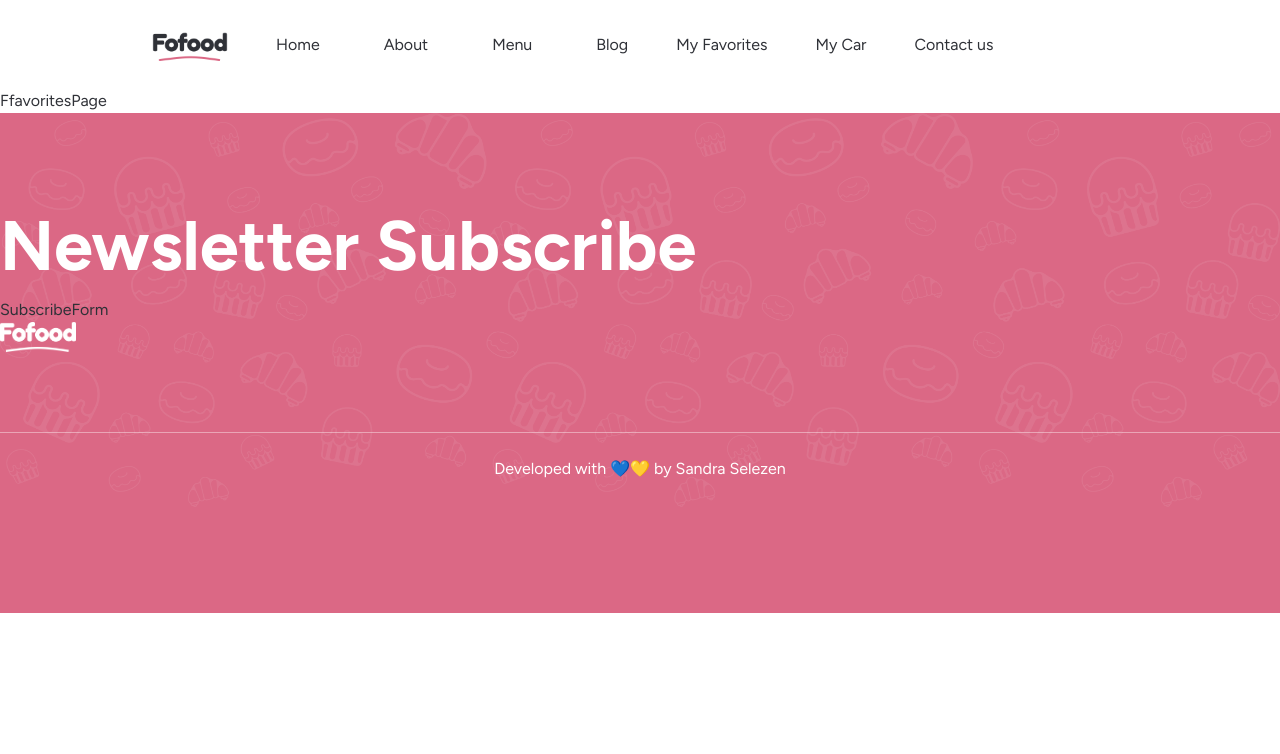
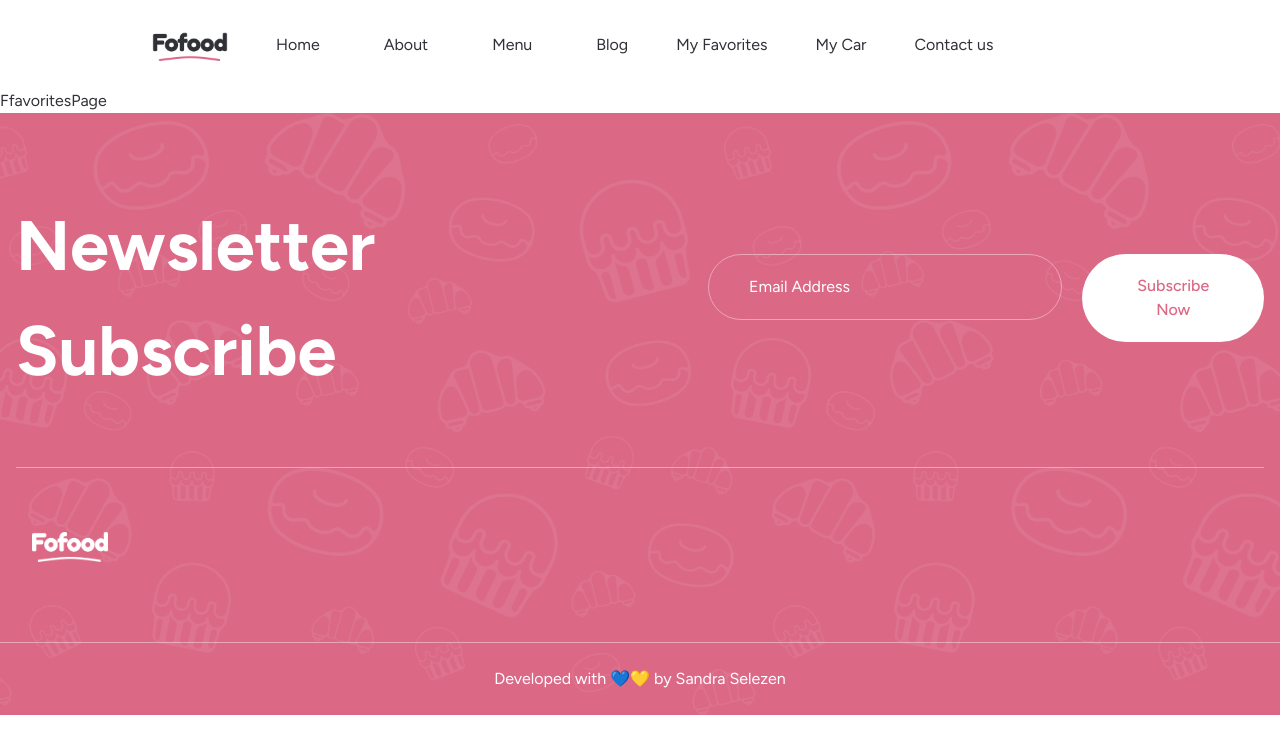
Before and after one commit to sandra-selezen/dessert-alert, a Next.js app: page /favorites in a window 1280 px wide. Shown: the top 754 px of the page. Built offline with nearby package versions, Linux system fonts and the light colour scheme.

Commit message:
Add styles for footer

```diff
--- a/src/app/globals.css
+++ b/src/app/globals.css
@@ -16,6 +16,10 @@
 body {
   font-family: var(--font-figtree);
   color: var(--black-100);
+}
+
+input {
+  @apply border border-solid bg-transparent rounded-full py-5 px-10 focus:outline-none;
 }
 
 /* Heading */
@@ -40,15 +44,17 @@ body {
   }
 }
 
+
+
 /* Footer */
 
 .footer {
-  height: 500px;
+  /* height: 500px; */
   background-color: var(--pink-100);
   background-image: url("../../public/images/bg-footer-d.png");
   background-position: top;
   background-repeat: no-repeat;
-  background-size: contain;
+  background-size: cover;
 }
 
 .footer-title {
--- /dev/null
+++ b/src/components/Buttons/PrimaryButton.tsx
@@ -0,0 +1,15 @@
+interface IPrimaryButton {
+  children: React.ReactNode;
+  type: "button" | "submit" | "reset";
+}
+
+export const PrimaryButton = ({ children, type }: IPrimaryButton) => {
+  return (
+    <button
+      type={type}
+      className="rounded-full py-5 px-10 bg-pink100 text-white hover:shadow-md shadow-pink font-medium"
+    >
+      {children}
+    </button>
+  )
+}
--- /dev/null
+++ b/src/components/Buttons/SecondaryButton.tsx
@@ -0,0 +1,15 @@
+interface ISecondaryButton {
+  children: React.ReactNode;
+  type: "button" | "submit" | "reset";
+}
+
+export const SecondaryButton = ({ children, type }: ISecondaryButton) => {
+  return (
+    <button
+      type={type}
+      className="rounded-full py-5 px-10 bg-transparent border border-solid border-pink100 font-medium text-pink100"
+    >
+      {children}
+    </button>
+  )
+}
--- a/src/components/Footer/Footer.tsx
+++ b/src/components/Footer/Footer.tsx
@@ -6,14 +6,15 @@ import { SubscribeForm } from "../Forms/SubscribeForm";
 export const Footer = () => {
   return (
     <footer className="footer">
-      <div className="py-12 md:py-20">
-        <div>
+      <div className="container mx-auto py-12 md:py-20 px-4">
+        <div className="flex items-center flex-col gap-y-6 lg:flex-row lg:gap-x-14">
           <h2 className="footer-title">Newsletter Subscribe</h2>
           <div>
             <SubscribeForm />
           </div>
         </div>
-        <div>
+        <div className="my-8 lg:my-16 border-t border-white"></div>
+        <div className="px-4">
           <Image src={logoWhite} width={76} height={32} alt="logo" />
         </div>
       </div>
--- a/src/components/Forms/SubscribeForm.tsx
+++ b/src/components/Forms/SubscribeForm.tsx
@@ -1,7 +1,44 @@
-import React from 'react';
+"use client";
+
+import { Field, Form, Formik, FormikHelpers } from 'formik';
+import { subscribeFormSchema } from '@/lib/schemas';
 
 export const SubscribeForm = () => {
+  const initialValues = {
+    email: '',
+  }
+
+  const onSubmitForm = (values: { email: string }, formikHelpers: FormikHelpers<{ email: string }>) => {
+    alert(values.email);
+    formikHelpers.resetForm();
+  };
+
   return (
-    <div>SubscribeForm</div>
+    <Formik
+      initialValues={initialValues}
+      validationSchema={subscribeFormSchema}
+      onSubmit={onSubmitForm}
+    >
+      <Form
+        className="flex flex-col gap-y-6 lg:flex-row lg:gap-x-5"
+      >
+        <div className="lg:w-96">
+          <Field
+            required
+            id='email'
+            name='email'
+            type='email'
+            placeholder='Email Address'
+            className="w-full border-white placeholder:text-white text-white"
+          />
+        </div>
+        <button
+          type="submit"
+          className="rounded-full py-5 px-10 bg-white text-pink100 hover:shadow-md shadow-pink font-medium"
+        >
+          Subscribe Now
+        </button>
+      </Form>
+    </Formik>
   )
 }
--- /dev/null
+++ b/src/lib/regexes.ts
@@ -0,0 +1 @@
+export const emailRegExp = /^\w+([.-]?\w+)*@\w+([.-]?\w+)*\.\w{2,3}$/;
--- /dev/null
+++ b/src/lib/schemas.ts
@@ -0,0 +1,10 @@
+import * as yup from 'yup';
+import { emailRegExp } from './regexes';
+
+export const subscribeFormSchema = yup.object().shape({
+  email: yup
+    .string()
+    .email('Email address must contain an "@" sign')
+    .matches(emailRegExp, 'Must be a valid email')
+    .required('Email is required'),
+});
--- a/tailwind.config.ts
+++ b/tailwind.config.ts
@@ -19,6 +19,12 @@ const config: Config = {
         'yellow': '#ffc107',
         'white': '#ffffff',
       },
+      boxShadowColor: {
+        'pink': 'rgba(174, 19, 57, 0.34)',
+      },
+      borderColor: {
+        'white': 'rgba(255, 255, 255, 0.4)',
+      }
     },
   },
   plugins: [],
```
